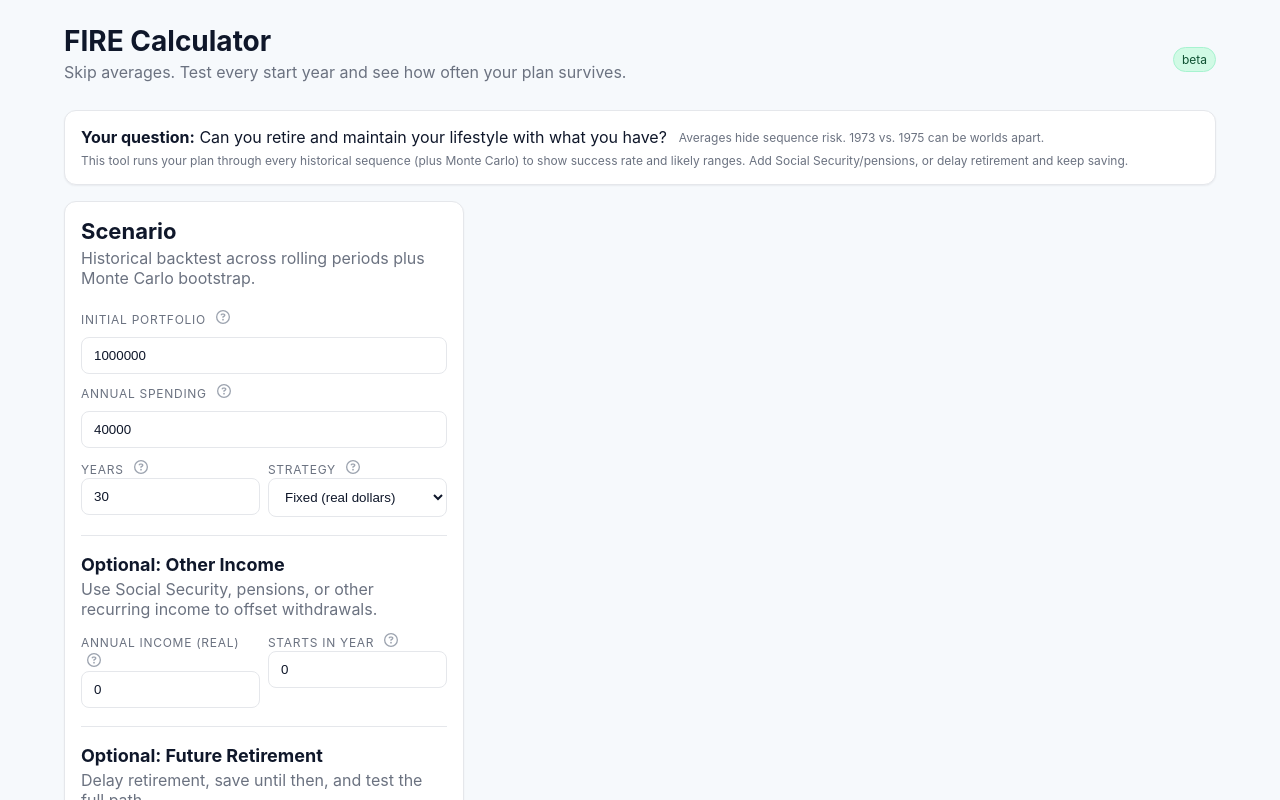
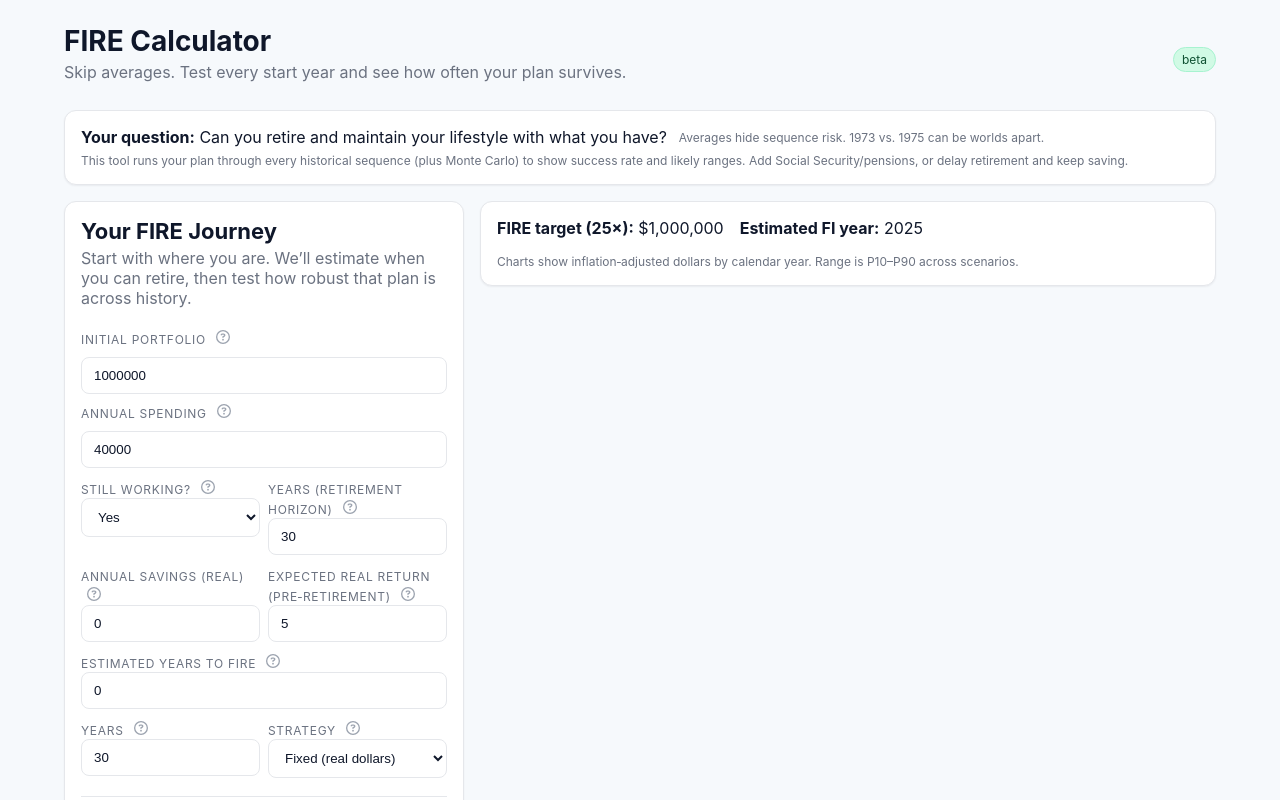
Before and after one commit to paaone/fire-calculator, a React (Vite) app in the folder web/: page / in a window 1280 px wide. Shown: the top 800 px of the page. Built offline with nearby package versions, Linux system fonts and the light colour scheme; no server answers.

Commit message:
feat: add FIRE journey calculations and update inputs for working status and expected returns

```diff
--- a/web/src/App.tsx
+++ b/web/src/App.tsx
@@ -4,6 +4,7 @@ import ProjectionChart, { SeriesPoint } from './components/ProjectionChart'
 import Histogram from './components/Histogram'
 import Inputs, { StrategyName } from './components/Inputs'
 import { fetchHistorical, fetchMonteCarlo, SimRequest, Strategy } from './lib/api'
+import { computeYearsToFI, fireTargetFromSpend } from './lib/journey'
 
 function currency(n: number) {
   return new Intl.NumberFormat(undefined, { style: 'currency', currency: 'USD', maximumFractionDigits: 0 }).format(n)
@@ -21,6 +22,8 @@ export default function App() {
   const [annualContrib, setAnnualContrib] = useState(0)
   const [incomeAmount, setIncomeAmount] = useState(0)
   const [incomeStartYear, setIncomeStartYear] = useState(0)
+  const [stillWorking, setStillWorking] = useState(true)
+  const [expectedRealReturn, setExpectedRealReturn] = useState(5)
 
   const strategy: Strategy = useMemo(() => {
     if (strategyName === 'variable_percentage') return { type: 'variable_percentage', percentage: vpwPct / 100 }
@@ -50,14 +53,23 @@ export default function App() {
   const hist = histQuery.data
   const mc = mcQuery.data
 
+  const baseYear = new Date().getFullYear()
   const toSeries = (res: any): SeriesPoint[] =>
-    (res?.quantiles?.p50 || []).map((_: number, i: number) => ({
+    (res?.quantiles?.p90 || []).map((_: number, i: number) => ({
       month: i + 1,
+      year: baseYear + Math.floor(i / 12),
       p10: res.quantiles.p10[i],
-      p50: res.quantiles.p50[i],
       p90: res.quantiles.p90[i],
       band: res.quantiles.p90[i] - res.quantiles.p10[i],
     }))
+
+  // Auto-estimate years to FIRE when working
+  const fireTarget = fireTargetFromSpend(spend, 0.04)
+  const estimatedYearsToFI = computeYearsToFI({ balance: initial, target: fireTarget, annualContrib, realReturnPct: expectedRealReturn })
+  useEffect(() => {
+    if (stillWorking) setStartDelayYears(estimatedYearsToFI)
+    // eslint-disable-next-line react-hooks/exhaustive-deps
+  }, [initial, spend, annualContrib, expectedRealReturn, stillWorking])
 
   return (
     <div className="container">
@@ -90,24 +102,35 @@ export default function App() {
           annualContrib={annualContrib} onAnnualContrib={setAnnualContrib}
           incomeAmount={incomeAmount} onIncomeAmount={setIncomeAmount}
           incomeStartYear={incomeStartYear} onIncomeStartYear={setIncomeStartYear}
+          stillWorking={stillWorking} onStillWorking={setStillWorking}
+          expectedRealReturn={expectedRealReturn} onExpectedRealReturn={setExpectedRealReturn}
           onRun={() => { histQuery.refetch(); mcQuery.refetch() }} running={loading}
         />
 
         <div className="grid" style={{ alignContent: 'start' }}>
           {error && <div className="panel" style={{ borderColor: '#7f1d1d', color: '#fecaca' }}>Error: {(error as any)?.message || String(error)}</div>}
-          {hist && (
-            <div className="panel">
-              <div className="hstack" style={{ gap: 16 }}>
-                <div>Historical success: <strong className="success">{hist.success_rate.toFixed(1)}%</strong></div>
-                {mc && <div>Monte Carlo success: <strong className="success">{mc.success_rate.toFixed(1)}%</strong></div>}
-                <div className="help">Median ending (hist): {currency(median(hist.ending_balances))}</div>
-              </div>
+          <div className="panel">
+            <div className="hstack" style={{ gap: 16, flexWrap: 'wrap' }}>
+              <div><strong>FIRE target (25×):</strong> {currency(fireTarget)}</div>
+              {stillWorking && <div><strong>Estimated FI year:</strong> {baseYear + estimatedYearsToFI}</div>}
+              {hist && <div>Historical success: <strong className="success">{hist.success_rate.toFixed(1)}%</strong></div>}
+              {mc && <div>Monte Carlo success: <strong className="success">{mc.success_rate.toFixed(1)}%</strong></div>}
+              <div className="help">Charts show inflation‑adjusted dollars by calendar year. Range is P10–P90 across scenarios.</div>
+            </div>
+          </div>
+
+          {hist && hist.success_rate >= 80 && (
+            <>
+              <ProjectionChart data={toSeries(hist)} title="Historical projection" retireAtMonths={startDelayYears * 12} />
+              <ProjectionChart data={toSeries(mc)} title="Monte Carlo projection" retireAtMonths={startDelayYears * 12} />
+              <Histogram values={hist.ending_balances} title="Historical ending balances" />
+            </>
+          )}
+          {hist && hist.success_rate < 80 && (
+            <div className="panel" style={{ borderColor: '#fde68a', background: '#fffbeb' }}>
+              <div><strong>Not quite there yet.</strong> Success rate is below 80%. Consider lowering spending, saving more, or delaying retirement. Use the inputs to explore trade‑offs.</div>
             </div>
           )}
-
-          {hist && <ProjectionChart data={toSeries(hist)} title="Historical projection" retireAtMonths={startDelayYears * 12} />}
-          {mc && <ProjectionChart data={toSeries(mc)} title="Monte Carlo projection" retireAtMonths={startDelayYears * 12} />}
-          {hist && <Histogram values={hist.ending_balances} title="Historical ending balances" />}
         </div>
       </div>
     </div>
--- a/web/src/components/Inputs.tsx
+++ b/web/src/components/Inputs.tsx
@@ -14,20 +14,55 @@ export default function Inputs(props: {
   annualContrib: number; onAnnualContrib: (v: number) => void
   incomeAmount: number; onIncomeAmount: (v: number) => void
   incomeStartYear: number; onIncomeStartYear: (v: number) => void
+  stillWorking: boolean; onStillWorking: (v: boolean) => void
+  expectedRealReturn: number; onExpectedRealReturn: (v: number) => void
   onRun: () => void; running: boolean
 }) {
-  const { initial, onInitial, spend, onSpend, years, onYears, strategy, onStrategy, vpwPct, onVpwPct, guardBand, onGuardBand, guardStep, onGuardStep, startDelayYears, onStartDelay, annualContrib, onAnnualContrib, incomeAmount, onIncomeAmount, incomeStartYear, onIncomeStartYear, onRun, running } = props
+  const { initial, onInitial, spend, onSpend, years, onYears, strategy, onStrategy, vpwPct, onVpwPct, guardBand, onGuardBand, guardStep, onGuardStep, startDelayYears, onStartDelay, annualContrib, onAnnualContrib, incomeAmount, onIncomeAmount, incomeStartYear, onIncomeStartYear, stillWorking, onStillWorking, expectedRealReturn, onExpectedRealReturn, onRun, running } = props
   return (
     <div className="panel vstack">
       <div>
-        <h3 className="title">Scenario</h3>
-        <div className="subtitle">Historical backtest across rolling periods plus Monte Carlo bootstrap.</div>
+        <h3 className="title">Your FIRE Journey</h3>
+        <div className="subtitle">Start with where you are. We’ll estimate when you can retire, then test how robust that plan is across history.</div>
       </div>
       <label className="label">Initial Portfolio <InfoTip title="Initial portfolio">Starting portfolio in today's dollars. FireCalc and this tool use historical real (inflation-adjusted) returns, so inputs are in today's purchasing power.</InfoTip></label>
       <input className="input" type="number" value={initial} onChange={(e) => onInitial(Number(e.target.value))} min={0} step={1000} />
 
       <label className="label">Annual Spending <InfoTip title="Annual spending (real)">Amount you plan to spend per year, in today's dollars. With real returns, a fixed withdrawal means purchasing power stays constant.</InfoTip></label>
       <input className="input" type="number" value={spend} onChange={(e) => onSpend(Number(e.target.value))} min={0} step={500} />
+
+      <div className="row">
+        <div>
+          <label className="label">Still working? <InfoTip title="Working status">If yes, we’ll estimate when you hit your FIRE number given savings and expected returns.</InfoTip></label>
+          <select className="select" value={stillWorking ? 'yes' : 'no'} onChange={(e) => onStillWorking(e.target.value === 'yes')}>
+            <option value="yes">Yes</option>
+            <option value="no">No</option>
+          </select>
+        </div>
+        <div>
+          <label className="label">Years (retirement horizon) <InfoTip title="Retirement length">How long the plan needs to last after retirement.</InfoTip></label>
+          <input className="input" type="number" value={years} onChange={(e) => onYears(Number(e.target.value))} min={1} max={60} step={1} />
+        </div>
+      </div>
+
+      {stillWorking && (
+        <>
+          <div className="row">
+            <div>
+              <label className="label">Annual savings (real) <InfoTip title="Annual contributions">Amount added to the portfolio each year until retirement.</InfoTip></label>
+              <input className="input" type="number" value={annualContrib} onChange={(e) => onAnnualContrib(Number(e.target.value))} min={0} step={1000} />
+            </div>
+            <div>
+              <label className="label">Expected real return (pre‑retirement) <InfoTip title="Real growth">Average annual real growth while working (for the FI estimate). A typical range is 3%–6%.</InfoTip></label>
+              <input className="input" type="number" value={expectedRealReturn} onChange={(e) => onExpectedRealReturn(Number(e.target.value))} min={0} max={15} step={0.25} />
+            </div>
+          </div>
+          <div>
+            <label className="label">Estimated years to FIRE <InfoTip title="FIRE date">We use the 4% rule (25× spending) to compute a target. Then we estimate when you’ll reach it given your savings and expected growth.</InfoTip></label>
+            <input className="input" type="number" value={startDelayYears} onChange={(e) => onStartDelay(Number(e.target.value))} min={0} max={40} step={1} />
+          </div>
+        </>
+      )}
 
       <div className="row">
         <div>
@@ -66,7 +101,7 @@ export default function Inputs(props: {
 
       <div className="divider" />
       <div>
-        <h3 className="title" style={{ fontSize: 18 }}>Optional: Other Income</h3>
+        <h3 className="title" style={{ fontSize: 18 }}>Other Income</h3>
         <div className="subtitle">Use Social Security, pensions, or other recurring income to offset withdrawals.</div>
         <div className="row">
           <div>
@@ -81,25 +116,11 @@ export default function Inputs(props: {
       </div>
 
       <div className="divider" />
-      <div>
-        <h3 className="title" style={{ fontSize: 18 }}>Optional: Future Retirement</h3>
-        <div className="subtitle">Delay retirement, save until then, and test the full path.</div>
-        <div className="row">
-          <div>
-            <label className="label">Years until retirement <InfoTip title="Start delay">No withdrawals before this; contributions are added each year.</InfoTip></label>
-            <input className="input" type="number" value={startDelayYears} onChange={(e) => onStartDelay(Number(e.target.value))} min={0} max={40} step={1} />
-          </div>
-          <div>
-            <label className="label">Annual savings until then <InfoTip title="Annual contributions">Amount added to the portfolio each year before retirement.</InfoTip></label>
-            <input className="input" type="number" value={annualContrib} onChange={(e) => onAnnualContrib(Number(e.target.value))} min={0} step={1000} />
-          </div>
-        </div>
-      </div>
 
       <button className="btn" onClick={onRun} disabled={running}>{running ? 'Running…' : 'Run simulation'}</button>
 
       <div className="divider" />
-      <div className="help">Big question: Can you retire and maintain your lifestyle with what you have and what it costs to live? Averages hide sequence risk. This runs your plan through every historical start year to show how often it works, plus a Monte Carlo view for “what-if” variability.</div>
+      <div className="help">One‑stop FIRE: Estimate your retirement date (4% rule), incorporate other income, then stress‑test against every historical sequence and a Monte Carlo view.</div>
     </div>
   )
 }
--- a/web/src/components/ProjectionChart.tsx
+++ b/web/src/components/ProjectionChart.tsx
@@ -1,6 +1,6 @@
-import { Area, AreaChart, CartesianGrid, Line, ResponsiveContainer, Tooltip, XAxis, YAxis, ReferenceLine } from 'recharts'
+import { Area, AreaChart, CartesianGrid, ResponsiveContainer, Tooltip, XAxis, YAxis, ReferenceLine } from 'recharts'
 
-export interface SeriesPoint { month: number; p10: number; p50: number; p90: number; band: number }
+export interface SeriesPoint { month: number; year: number; p10: number; p90: number; band: number }
 
 function currency(n: number) {
   return new Intl.NumberFormat(undefined, { style: 'currency', currency: 'USD', maximumFractionDigits: 0 }).format(n)
@@ -21,17 +21,16 @@ export default function ProjectionChart({ data, title, retireAtMonths }: { data:
             </linearGradient>
           </defs>
           <CartesianGrid strokeDasharray="3 3" />
-          <XAxis dataKey="month" tickFormatter={(m) => `${Math.floor(Number(m)/12)}y`} ticks={yearTicks(data)} />
+          <XAxis dataKey="year" ticks={yearTicks(data)} />
           <YAxis tickFormatter={currency} width={90} domain={[0, (dataMax: number) => dataMax * 1.05]} />
           <Tooltip content={<CustomTooltip />} />
           {retireAtMonths && retireAtMonths > 0 && (
-            <ReferenceLine x={retireAtMonths} stroke="#94a3b8" strokeDasharray="4 3" label={{ value: 'Retire', position: 'insideTop', fill: '#64748b' }} />
+            <ReferenceLine x={data[0]?.year + Math.floor(retireAtMonths / 12)} stroke="#94a3b8" strokeDasharray="4 3" label={{ value: 'Retire', position: 'insideTop', fill: '#64748b' }} />
           )}
           {/* Confidence band (no legend clutter) */}
           <Area type="monotone" dataKey="p10" stroke="#93c5fd" fillOpacity={0} dot={false} stackId="band" />
           <Area type="monotone" dataKey="band" stroke="#1e88e5" fill="url(#colorBand)" dot={false} stackId="band" />
-          {/* Median line */}
-          <Line type="monotone" dataKey="p50" name="Median" stroke="#1e88e5" dot={false} strokeWidth={2} />
+          {/* No median line for a cleaner look */}
         </AreaChart>
       </ResponsiveContainer>
     </div>
@@ -39,27 +38,24 @@ export default function ProjectionChart({ data, title, retireAtMonths }: { data:
 }
 
 function yearTicks(data: SeriesPoint[]) {
-  const last = data[data.length - 1]?.month ?? 0
-  const ticks = [] as number[]
-  for (let m = 12; m <= last; m += 12) ticks.push(m)
+  if (!data.length) return []
+  const start = data[0].year
+  const end = data[data.length - 1].year
+  const ticks: number[] = []
+  for (let y = start; y <= end; y++) ticks.push(y)
   return ticks
 }
 
 function CustomTooltip({ active, payload, label }: any) {
   if (!active || !payload?.length) return null
-  const month = Number(label)
-  const years = Math.floor(month / 12)
-  const p50 = Number(payload.find((p: any) => p.dataKey === 'p50')?.value ?? 0)
+  const year = Number(label)
   const p10 = Number(payload.find((p: any) => p.dataKey === 'p10')?.value ?? 0)
   const band = Number(payload.find((p: any) => p.dataKey === 'band')?.value ?? 0)
   const p90 = p10 + band
   return (
     <div className="panel" style={{ padding: 12 }}>
-      <div className="label" style={{ marginBottom: 4 }}>Year {years}</div>
-      <div className="hstack" style={{ gap: 12 }}>
-        <div><strong>Median:</strong> {currency(p50)}</div>
-        <div><strong>Range:</strong> {currency(p10)} – {currency(p90)}</div>
-      </div>
+      <div className="label" style={{ marginBottom: 4 }}>{year}</div>
+      <div><strong>Range:</strong> {currency(p10)} – {currency(p90)}</div>
     </div>
   )
 }
--- /dev/null
+++ b/web/src/lib/journey.ts
@@ -0,0 +1,43 @@
+export function computeYearsToFI({
+  balance,
+  target,
+  annualContrib,
+  realReturnPct,
+  maxYears = 60,
+}: {
+  balance: number
+  target: number
+  annualContrib: number
+  realReturnPct: number
+  maxYears?: number
+}): number {
+  const r = realReturnPct / 100
+  if (balance >= target) return 0
+  if (r <= 0) {
+    if (annualContrib <= 0) return maxYears
+    const years = Math.ceil((target - balance) / Math.max(annualContrib, 1e-9))
+    return Math.min(years, maxYears)
+  }
+  // Try closed form; fall back to loop if unstable
+  try {
+    const num = target * r + annualContrib
+    const den = balance * r + annualContrib
+    if (den <= 0) throw new Error('invalid')
+    const n = Math.log(num / den) / Math.log(1 + r)
+    const years = Math.max(0, Math.ceil(n))
+    if (!isFinite(years) || years < 0) throw new Error('invalid')
+    return Math.min(years, maxYears)
+  } catch {
+    let b = balance
+    for (let y = 1; y <= maxYears; y++) {
+      b = b * (1 + r) + annualContrib
+      if (b >= target) return y
+    }
+    return maxYears
+  }
+}
+
+export function fireTargetFromSpend(spend: number, wr = 0.04): number {
+  if (wr <= 0) return Infinity
+  return spend / wr
+}
```
